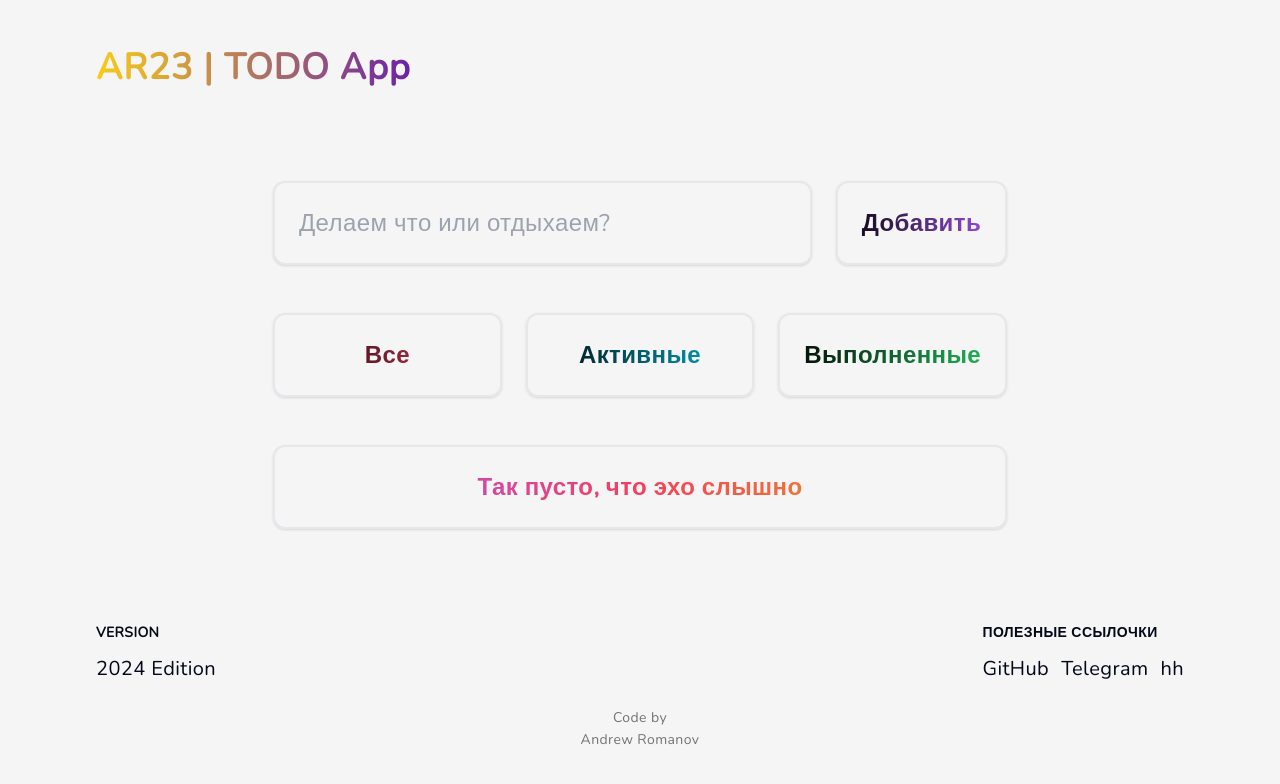
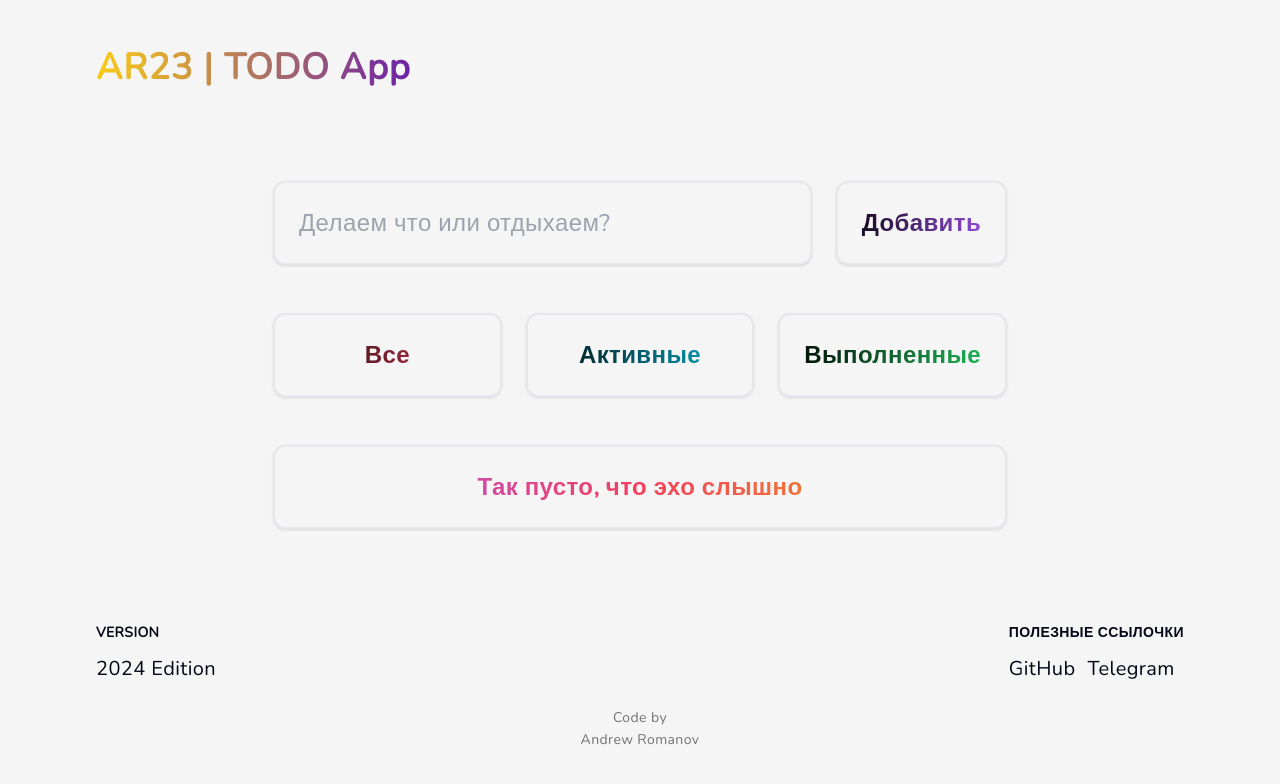
Before and after one commit to ARXXIII/todo-app, a Next.js app: page / in a window 1280 px wide. Shown: the top 784 px of the page. Built offline with nearby package versions, Linux system fonts and the light colour scheme.

Commit message:
Footer changes Removed the link to the resume

```diff
--- a/components/footer.tsx
+++ b/components/footer.tsx
@@ -11,7 +11,6 @@ export const Footer = () => {
                     <div className="flex gap-x-3 text-xl">
                         <a href="https://github.com/PICKLEGENT" target="_blanc">GitHub</a>
                         <a href="https://t.me/AndrewRom" target="_blanc">Telegram</a>
-                        <a href="https://hh.ru/resume/4b71ce6fff0d4401220039ed1f677361696d45" target="_blanc">hh</a>
                     </div>
                 </div>
             </section>
```
